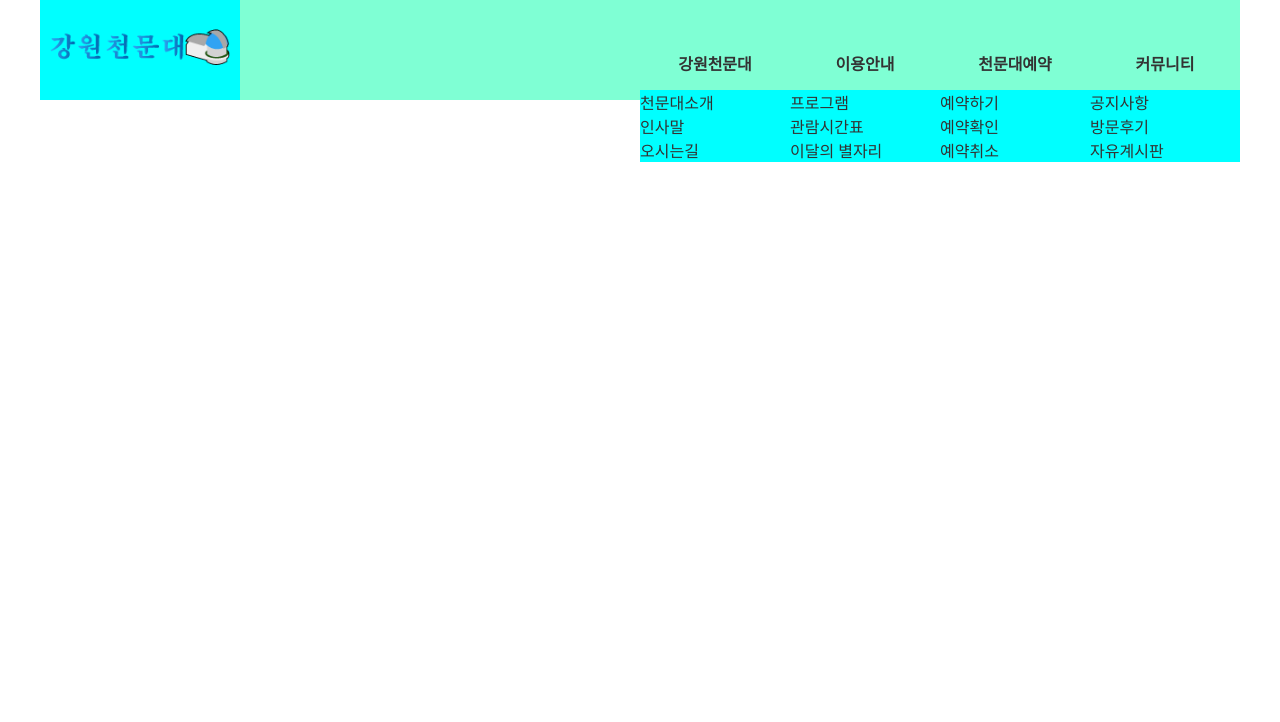
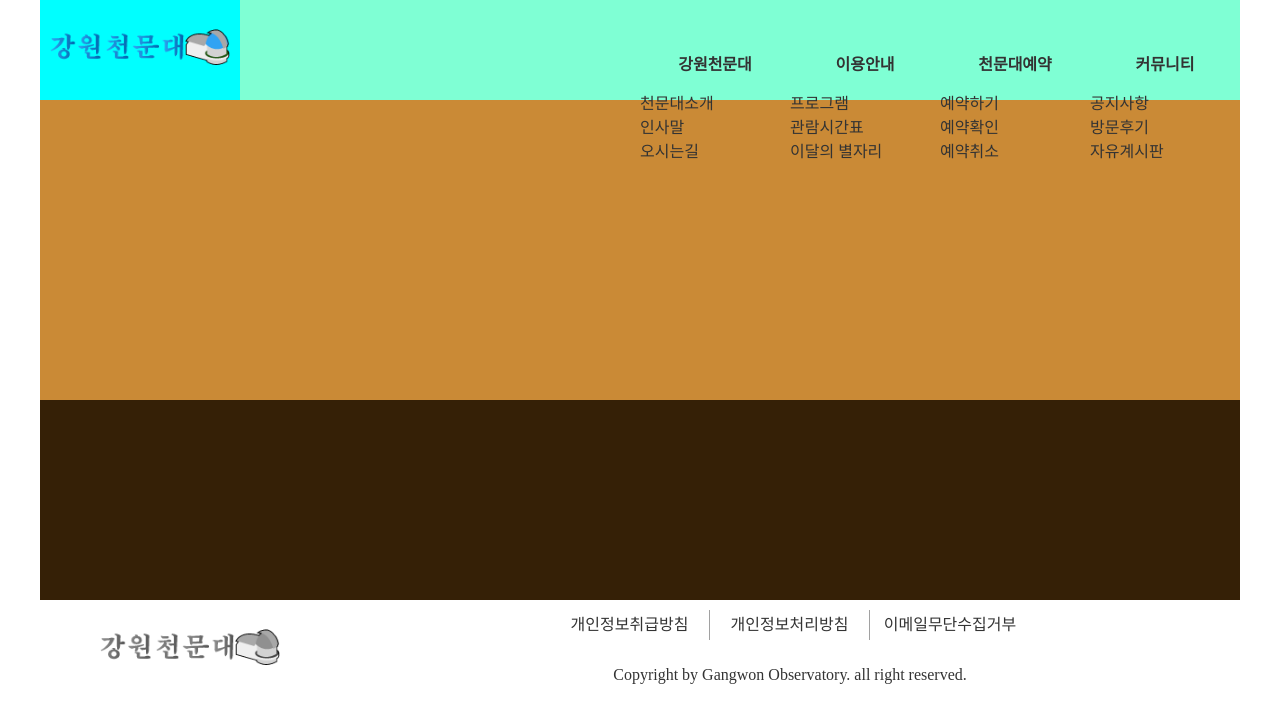
Before and after one commit to kimgihye341027/web_study, a plain HTML site: page a-3re/index.html in a window 1280 px wide. Drawn offline with Linux system fonts and the light colour scheme.

Commit message:
a-3re(재연습문제) 상단-서브메뉴 진행중/하단완료/메인 작업예정

```diff
--- a/a-3re/css/style.css
+++ b/a-3re/css/style.css
@@ -71,22 +71,6 @@ p{
     color: #fff;
 }
 /* a서브메뉴 */
-.sub-menu{
-    background-color: aqua;
-
-
-}
-.sub-menu > li {
-    /* width: 600px; */
-}
-.sub-menu > li > a{
-    /* width: calc( 600px / 4);
-    line-height: 50px;
-    text-align: center; */
-}
-.sub-menu > li:hover > a{
-    /* background-color: rgb(14, 132, 168);
-    color: #fff; */
 
 
 /* B슬라이드 */
@@ -105,5 +89,46 @@ p{
 .footer{
     width: 100%;
     height: 100px;
-    background-color: rgb(106, 97, 85);
+   display: flex;
+   justify-content: space-around
+
+    /* background-color: rgb(106, 97, 85); */
 }
+/* ft-logo */
+.ft-logo{
+    width: 200px;
+    padding: 10px;
+    line-height: 100px;
+}
+.ft-logo >a>img{
+    width: 100%;
+    filter: grayscale(1);
+}
+
+/* ft-capy */
+.ft-capy{
+    width: 800px;
+    height: 100px;
+}
+.bottom_menu{
+    width: 60%;
+    height: 50px;
+    line-height: 50px;
+    display: flex;
+    margin: auto;
+    padding: 10px 0;
+}
+.bottom_menu > li{
+    width: calc(100% / 3);
+    line-height: 30px;
+    text-align: center;
+    border-right: 1px solid #a1a1a1;
+}
+.bottom_menu > li:last-child{
+    border: none;
+}
+.ft-capy > p{
+    width: 100%;
+    text-align: center;
+    line-height: 50px;
+}
--- a/a-3re/index.html
+++ b/a-3re/index.html
@@ -69,7 +69,23 @@
      <!-- C컨텐츠 -->
       <div class="contents"></div>
      <!-- D하단 -->
-      <footer class="footer"></footer>
+      <footer class="footer">
+        <div class="ft-logo">
+            <a href="#">
+                <img src="images/logo.png" alt="로고">
+            </a>
+        </div>
+        <div class="ft-capy">
+            <ul class="bottom_menu">
+                <li><a href="#">개인정보취급방침</a></li>
+                <li><a href="#">개인정보처리방침</a></li>
+                <li><a href="#">이메일무단수집거부</a></li>
+            </ul>
+            <p>
+            Copyright by Gangwon Observatory. all right reserved.
+            </p>
+        </div>
+      </footer>
  </body>
     </div>
 
```
